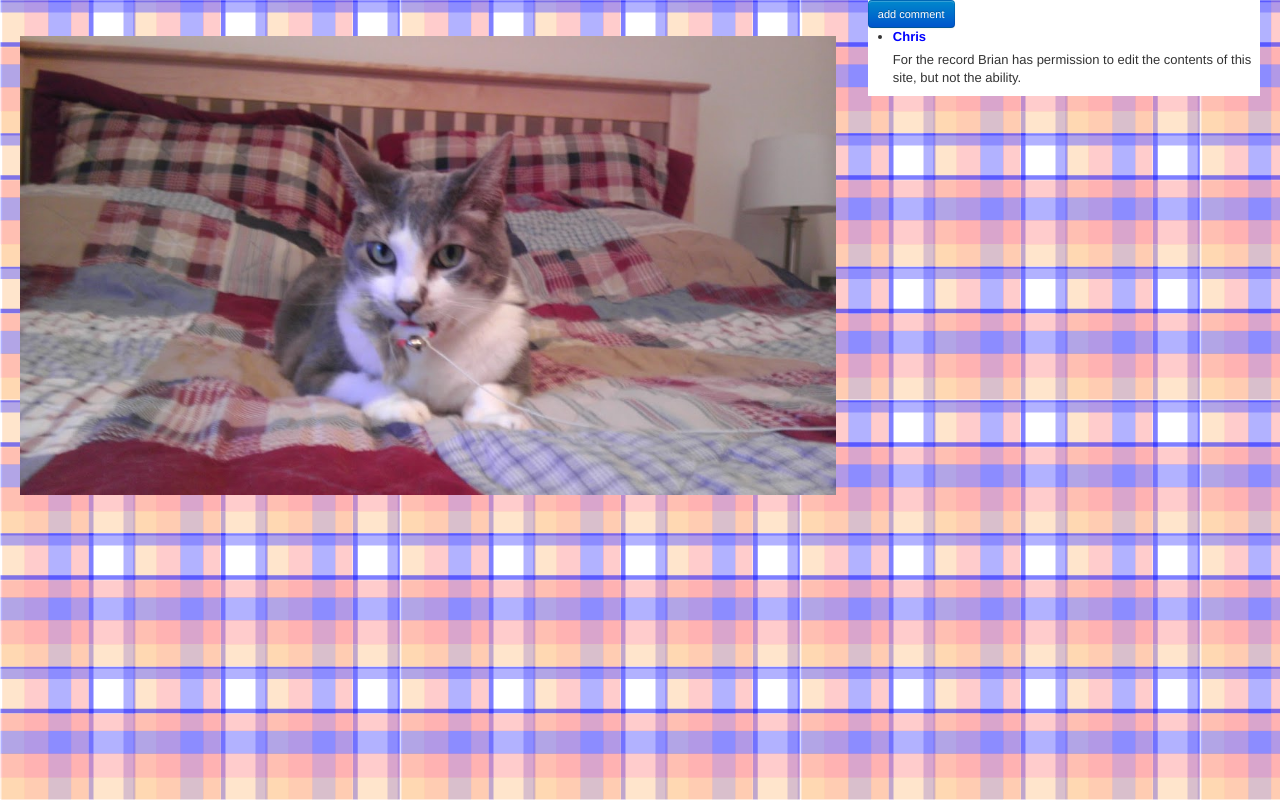
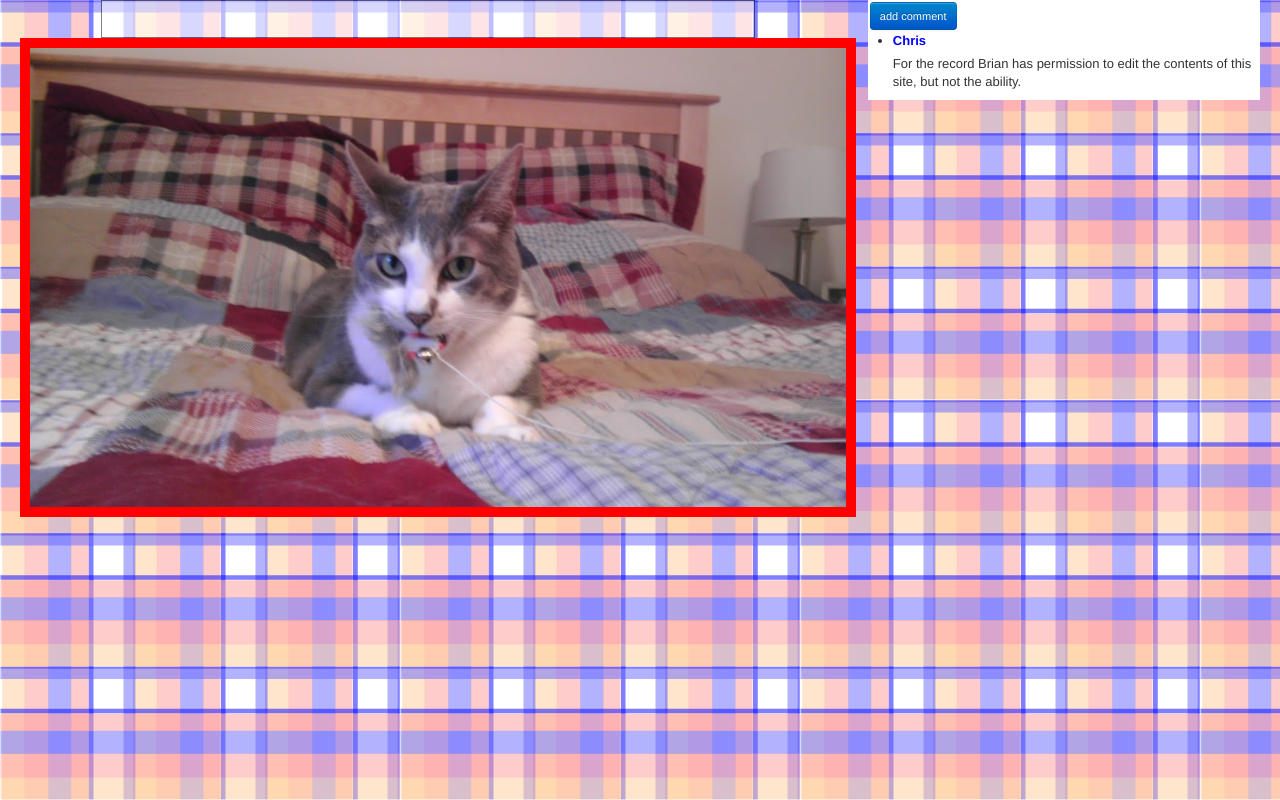
Before and after one commit to topherchristie/clausen-world, a website: page views/index.html in a window 1280 px wide. Drawn offline with nearby package versions, Linux system fonts and the light colour scheme.

Commit message:
put styles back

```diff
--- a/views/index.html
+++ b/views/index.html
@@ -17,16 +17,15 @@
     <script src="/public/js/bootstrap-carousel.js"></script>
     <script src="/public/js/bootstrap-typeahead.js"></script>
 <style type="text/css">
-/* img {vertical-align:middle;display:block;
+img {vertical-align:middle;display:block;
 margin: auto;
 margin-right: auto;border:solid red 10px;}
  body {}
- div#content {height:100%;}
+
  div#title {width:80%;border:solid black 1px;margin: auto;opacity:0.5;background-color:white}
-*/
  body { background-image:url('/public/sherbet-plaid.gif');}
- /*div#title h1 {color:red;font-size:60px;opacity:1}
- */
+ div#title h1 {color:red;font-size:60px;opacity:1}
+
  div#comments{background-color:white;}
  div#comments label {color:blue;font-weight:bold}
 </style>
@@ -56,7 +55,7 @@ margin-right: auto;border:solid red 10px;}
       </div>
       <div class="span4" id="comments">
 
-            <div class="divButtom"><a data-toggle="modal" href="#commentDialog" class="btn btn-primary btn-small">add comment</a></div>
+            <div class="divButtom" style="padding:2px"><a data-toggle="modal" href="#commentDialog" class="btn btn-primary btn-small">add comment</a></div>
             <ul>
                 <li><label>Chris</label><span>For the record Brian has permission to edit the contents of this site, but not the ability.</span></li>
             </ul>
```
